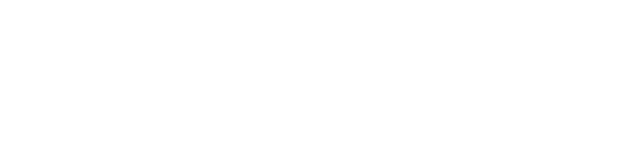
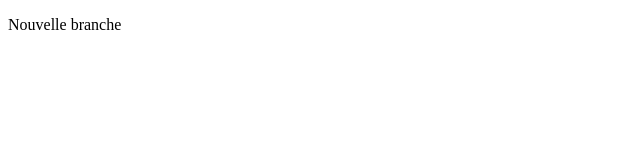
Before and after one commit to cannellel/mjmtest, a plain HTML site: page assets/css/testindex.html in a window 1280 px wide. Shown: the whole page, without its empty margins (0-640 px from the left). Drawn offline with Linux system fonts and the light colour scheme.

Commit message:
Update testindex.html

```diff
--- a/assets/css/testindex.html
+++ b/assets/css/testindex.html
@@ -6,6 +6,6 @@
     <title>Document</title>
 </head>
 <body>
-
+    <p> Nouvelle branche</p>
 </body>
 </html>
```
